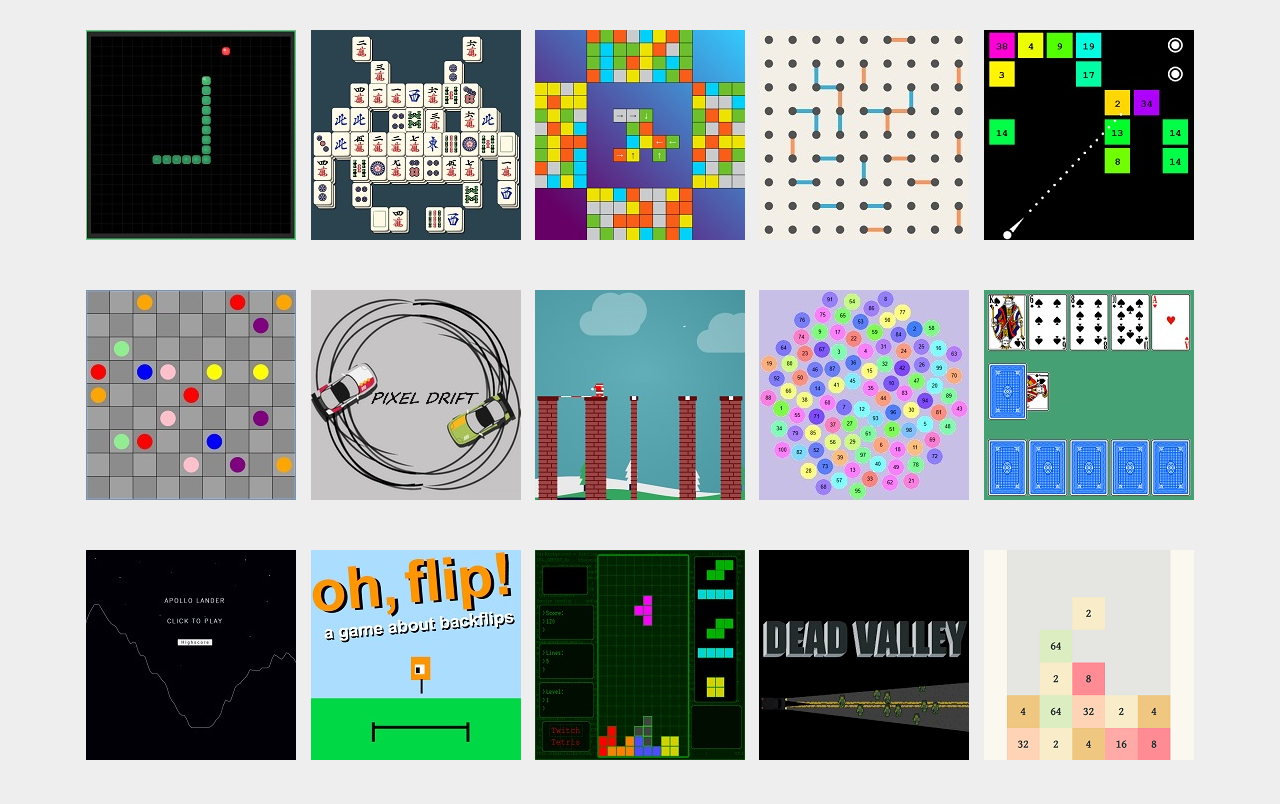
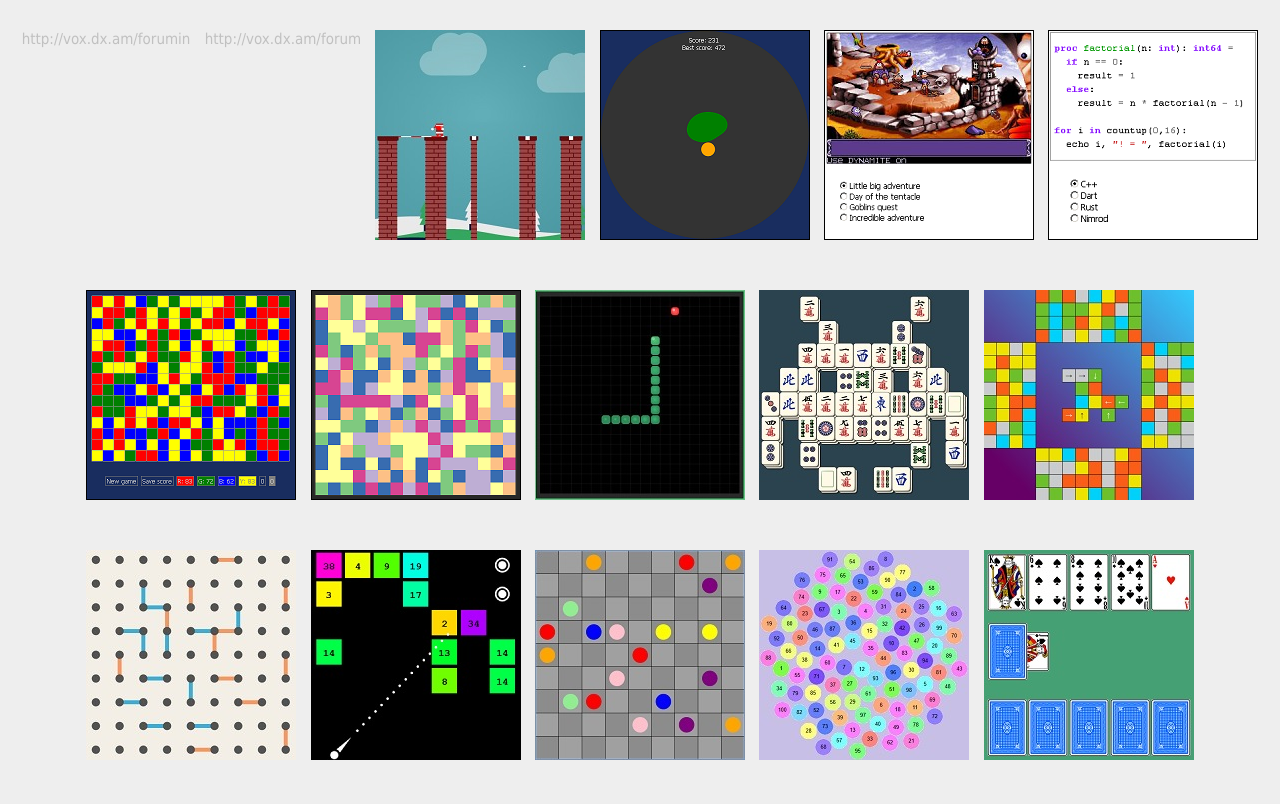
Before and after one commit to Alex-BLR/games, a plain HTML site: page index.html in a window 1280 px wide. Shown: the top 804 px of the page. Drawn offline with Linux system fonts and the light colour scheme.

Commit message:
Update index.html

```diff
--- a/index.html
+++ b/index.html
@@ -3,13 +3,58 @@
 <head>
 <meta charset="windows-1251">
 <!--meta http-equiv="refresh" content="0; url=http://vox.dx.am/bridge" /-->
-<title>Redirecting...</title>
+<title>www.vox.dx.am</title>
 <link rel="stylesheet" type="text/css" href="css/default.css">
 <link rel="stylesheet" type="text/css" href="css/component.css">
 </head>
 <body>
  	<div class="main">
 		<ul id="og-grid" class="og-grid">
+			<li>
+				<a href="http://vox.dx.am/forumin/">http://vox.dx.am/forumin</a>
+			</li>
+
+			<li>
+				<a href="http://vox.dx.am/forumin/">http://vox.dx.am/forum</a>
+			</li>
+
+			<li>
+				<a href="http://vox.dx.am/bridge/" data-largesrc="http://vox.dx.am/images/bridge_big.jpg" data-title="Bridge" data-description="Bridge - вам необходимо прокладывать путь по трубам чтобы не свалиться вниз. Набери 5 очков или больше, чтобы попасть в таблицу рекордов.">
+					<img src="https://alex-blr.github.io/games/images/thumbs/bridge_small.jpg" alt="img81">
+				</a>
+			</li>
+
+			<li>
+				<a href="http://vox.dx.am/blob/" title="Blob Balance - продержись как можно дольше удерживая курсором мыши зеленую каплю. Результат записывается в таблицу рекордов если вы набрали больше 1000 очков.">
+					<img src="https://alex-blr.github.io/games/images/thumbs/blob_small.png" alt="img22">
+				</a>
+			</li>
+
+			<li>
+				<a href="http://vox.dx.am/vgame/" title="Викторина. Необходимо назвать игру по скриншоту. Игры старенькие 1991-1997 годов. Убедительная просьба играть честно (не гуглить), викторину не ломать.">
+					<img src="https://alex-blr.github.io/games/images/thumbs/viktorina.png" alt="img04">
+				</a>
+			</li>
+
+			<li>
+				<a href="http://vox.dx.am/vlang/" title="Викторина. Необходимо назвать язык программирования.">
+					<img src="https://alex-blr.github.io/games/images/thumbs/viktorinaLang.png" alt="img03">
+				</a>
+			</li>
+
+			<li>
+				<a href="http://vox.dx.am/cubes/" title="Cubes - необходимо набрать как можно больше очков удаляя кубики. Чем больше кубиков одного цвета вы объедините, тем больше очков дается за их удаление. Результат в таблицу рекордов записывается при нажатии кнопки Save score при условии, что вы набрали 1000 очков и больше. Если результат не появился в таблице, то повторно жмите Save score.">
+					<img src="https://alex-blr.github.io/games/images/thumbs/cubes.png" alt="img02">
+				</a>
+			</li>
+
+			<li>
+				<a href="http://vox.dx.am/colorflood/" title="Color Flood - Вам необходимо за меньшее количество ходов захватить всё игровое поле. Клетка с которой вы начинаете находится в верхнем левом углу. Выбирайте подходящий цвет соседствующих клеток игрового поля, чтобы захватить их.">
+					<img src="https://alex-blr.github.io/games/images/thumbs/colorflood.png" alt="img05">
+				</a>
+			</li>
+
+
 
 			<li>
 				<a href="http://vox.dx.am/snake/"><img src="https://alex-blr.github.io/games/images/thumbs/snake_small.jpg" alt="img89"></a>
@@ -44,17 +89,6 @@
 				</a>
 			</li>
 
-			<li>
-				<a href="http://vox.dx.am/pd/" title="PixelDrift - гонки на пиксельной машинке. Кто хочет помочь в создании интересных трасс пишите на форуме http://vox.dx.am/forumin/index.php?forumid=c868b6882e9737850e744c6ae792a881 ">
-					<img src="https://alex-blr.github.io/games/images/thumbs/pd_small.jpg" alt="img83">
-				</a>
-			</li>
-
-			<li>
-				<a href="http://vox.dx.am/bridge/" data-largesrc="http://vox.dx.am/images/bridge_big.jpg" data-title="Bridge" data-description="Bridge - вам необходимо прокладывать путь по трубам чтобы не свалиться вниз. Набери 5 очков или больше, чтобы попасть в таблицу рекордов.">
-					<img src="https://alex-blr.github.io/games/images/thumbs/bridge_small.jpg" alt="img81">
-				</a>
-			</li>
 
 			<li>
 				<a href="http://vox.dx.am/num/" title="Numbers - необходимо за минимальное время найти все числа от 1 до 100. Попробуйте пройти игру честно. Проверьте себя на внимательность. Пишите свои предложения на форуме по поводу этой игры.">
@@ -68,25 +102,10 @@
 				</a>
 			</li>
 
-			<li>
-				<a href="http://vox.dx.am/lander/" title="Apollo Lander - необходимо аккуратно приземлить посадочный модуль и таким образом набирать очки. За отличное приземление даётся топливо. Рузультат в таблицу рекордов заносится при достижении 100 очков и выше.">
-					<img src="https://alex-blr.github.io/games/images/thumbs/lander_small.jpg" alt="img72">
-				</a>
-			</li>
 
 			<li>
 				<a href="http://vox.dx.am/flip/" title="Flip - прыгай как можно выше и делай перевороты. Управление - кликни мышкой по игровому полю и удерживай нажатой кнопку до нужного результата. Рузультат заносится в таблицу рекордов при достижении 5 оборотов и выше.">
 					<img src="https://alex-blr.github.io/games/images/thumbs/flip_small.jpg" alt="img71">
-				</a>
-			</li>
-			<li>
-				<a href="http://vox.dx.am/twtetris/" title="TwitchTetris - ещё одна версия тетриса с таблицей рекордов. Если будет интерес, то добавлю и  другие  тетрисы.">
-					<img src="https://alex-blr.github.io/games/images/thumbs/twtetris_small.jpg" alt="img70">
-				</a>
-			</li>
-			<li>
-				<a href="http://vox.dx.am/deadvalley/" title="Dead Valley - игра в стиле Grand Theft Auto, где вам необходимо выжить среди зомби и преодолеть 150 миль чтобы победить. В игре можно грабить корованы, т.е. дома, есть инвентарь. Руководство по использованию читай в меню.">
-					<img src="https://alex-blr.github.io/games/images/thumbs/deadvalley_small.jpg" alt="img69">
 				</a>
 			</li>
 
@@ -193,11 +212,7 @@
 				</a>
 			</li>
 
-			<li>
-				<a href="http://vox.dx.am/blob/" title="Blob Balance - продержись как можно дольше удерживая курсором мыши зеленую каплю. Результат записывается в таблицу рекордов если вы набрали больше 1000 очков.">
-					<img src="https://alex-blr.github.io/games/images/thumbs/blob_small.png" alt="img22">
-				</a>
-			</li>
+
 
 			<li>
 				<a href="http://vox.dx.am/cubes2/" title="Cubes2 - вам необходимо набрать как можно больше очков удаляя кубики с игрового поля. Чем больше кубиков одного цвета вы объедините, тем больше очков дается за их удаление.
@@ -249,26 +264,9 @@
 					<img src="https://alex-blr.github.io/games/images/thumbs/catchit2.png" alt="img06">
 				</a>
 			</li>
-			<li>
-				<a href="http://vox.dx.am/colorflood/" title="Color Flood - Вам необходимо за меньшее количество ходов захватить всё игровое поле. Клетка с которой вы начинаете находится в верхнем левом углу. Выбирайте подходящий цвет соседствующих клеток игрового поля, чтобы захватить их.">
-					<img src="https://alex-blr.github.io/games/images/thumbs/colorflood.png" alt="img05">
-				</a>
-			</li>
-			<li>
-				<a href="http://vox.dx.am/vgame/" title="Викторина. Необходимо назвать игру по скриншоту. Игры старенькие 1991-1997 годов. Убедительная просьба играть честно (не гуглить), викторину не ломать.">
-					<img src="https://alex-blr.github.io/games/images/thumbs/viktorina.png" alt="img04">
-				</a>
-			</li>
-			<li>
-				<a href="http://vox.dx.am/vlang/" title="Викторина. Необходимо назвать язык программирования.">
-					<img src="https://alex-blr.github.io/games/images/thumbs/viktorinaLang.png" alt="img03">
-				</a>
-			</li>
-			<li>
-				<a href="http://vox.dx.am/cubes/" title="Cubes - необходимо набрать как можно больше очков удаляя кубики. Чем больше кубиков одного цвета вы объедините, тем больше очков дается за их удаление. Результат в таблицу рекордов записывается при нажатии кнопки Save score при условии, что вы набрали 1000 очков и больше. Если результат не появился в таблице, то повторно жмите Save score.">
-					<img src="https://alex-blr.github.io/games/images/thumbs/cubes.png" alt="img02">
-				</a>
-			</li>
+
+
+
 
 		</ul>
 		<!--p><a href="http://vox.dx.am">vox.dx.am</a></p-->
```
